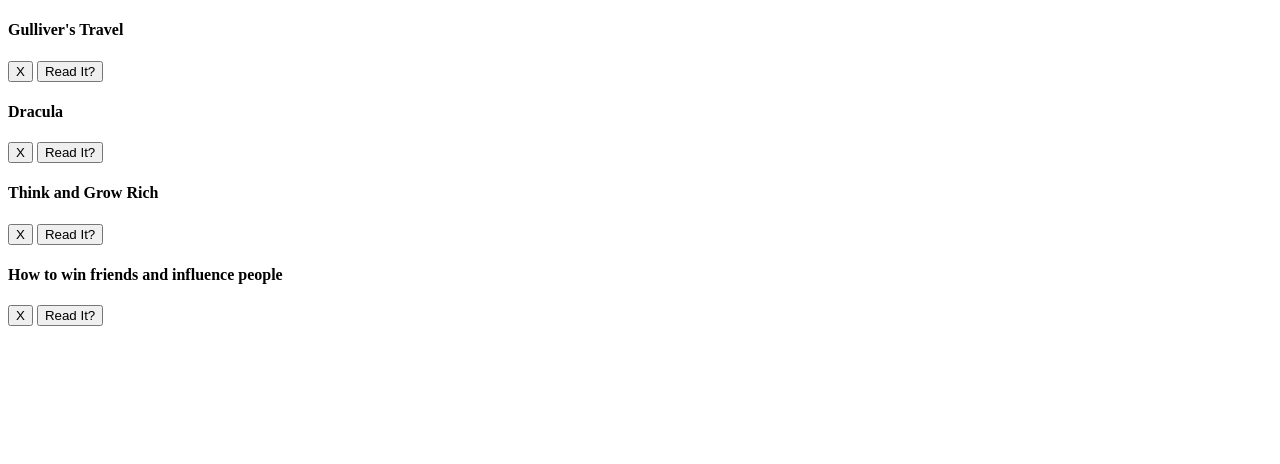
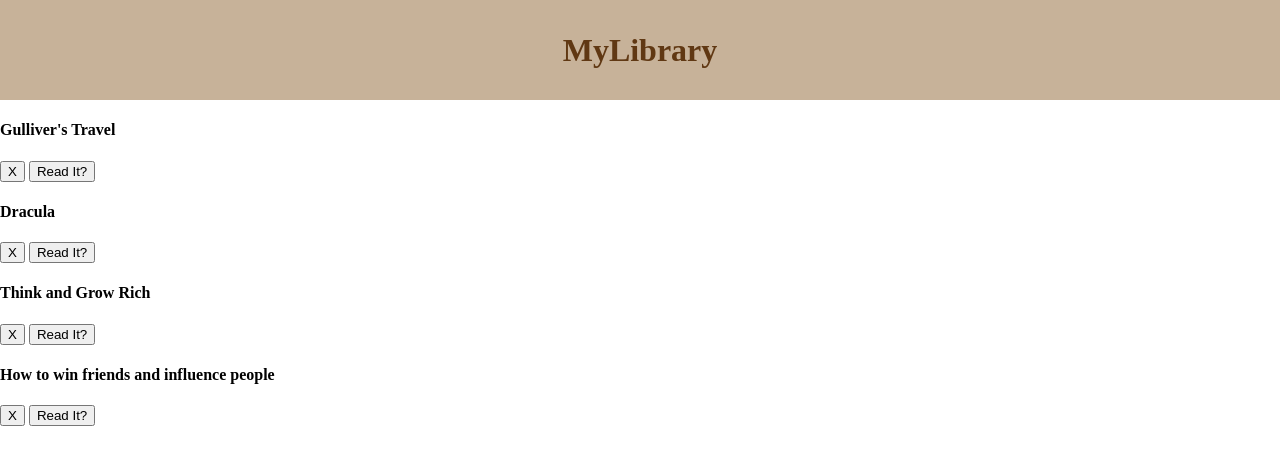
Before and after one commit to Diolemos/LIbrary, a plain HTML site: page index.html in a window 1280 px wide. Drawn offline with Linux system fonts and the light colour scheme; a web font is replaced by a local one.

Commit message:
header
created the header element,
imported the font Gentium Book basic
linked the css style sheet

```diff
--- a/index.html
+++ b/index.html
@@ -7,14 +7,25 @@
 
     <!-- link to the javascript script -->
     <script src="script.js" defer></script>
+    <!-- link to the css stylesheet -->
+    <link rel="stylesheet" href="style.css">
+    <!-- link to google fonts -->
+    <link rel="preconnect" href="https://fonts.googleapis.com">
+    <link rel="preconnect" href="https://fonts.gstatic.com" crossorigin>
+    <link
+        href="https://fonts.googleapis.com/css2?family=Gentium+Book+Basic:ital,wght@0,400;0,700;1,400;1,700&display=swap"
+        rel="stylesheet">
     <meta name="viewport" content="width=device-width, initial-scale=1.0">
     <title>Document</title>
 </head>
 
 <body>
+    <header>
+        <p id="logo">MyLibrary</p>
+    </header>
 
     <div id="card-deck">
-        <h2>This is a place holder text</h2>
+
     </div>
 
 
--- a/style.css
+++ b/style.css
@@ -0,0 +1,28 @@
+*{
+    box-sizing: border-box;
+}
+html{
+    margin: 0;
+    padding: 0;
+}
+body{
+    width: 100vw;
+    height: 100vh;
+    padding: 0;
+    margin: 0;
+}
+
+header{
+    width: 100%;
+    height: 100px;
+    display: flex;
+    align-items: center;
+    justify-content: center;
+    background-color: #c7b299;
+}
+header p{
+    font-family: 'Gentium Book Basic', serif;
+    font-weight: 900;
+    font-size: 2rem;
+    color: #603813;
+}
```
